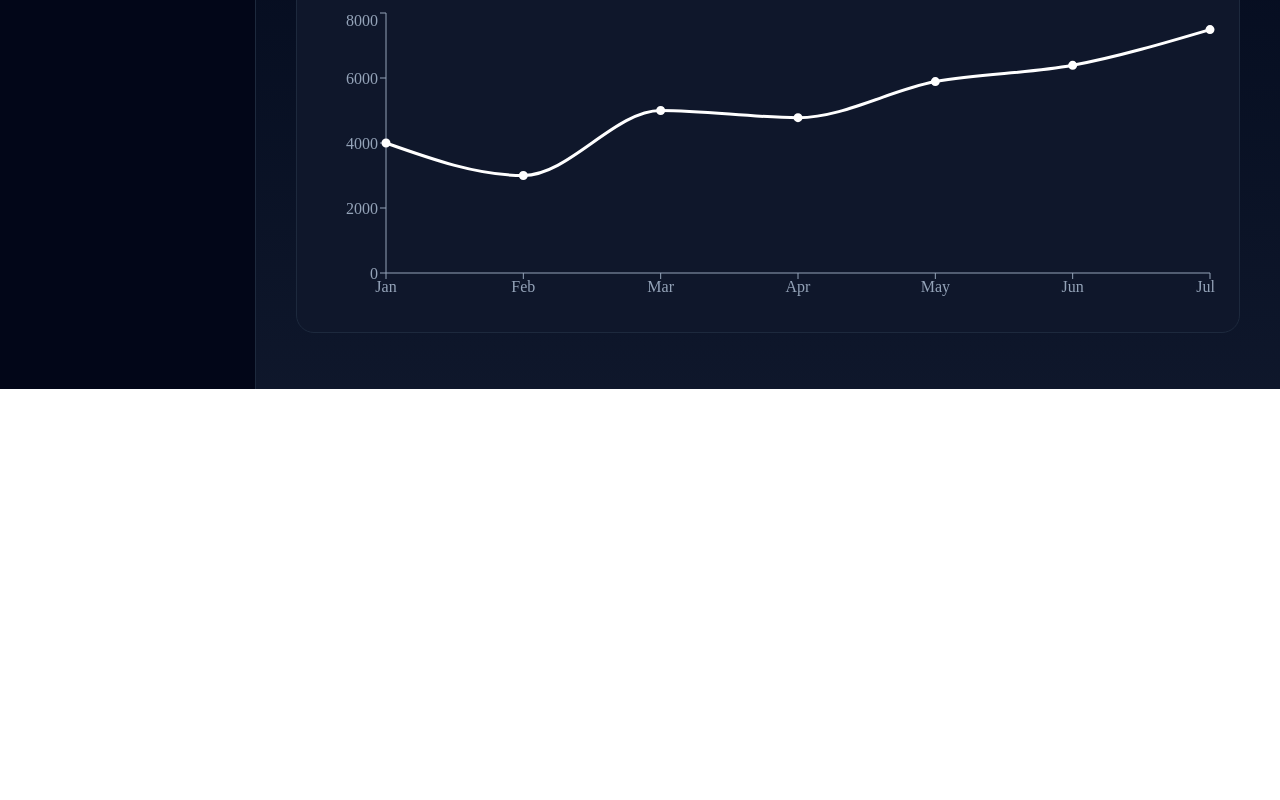
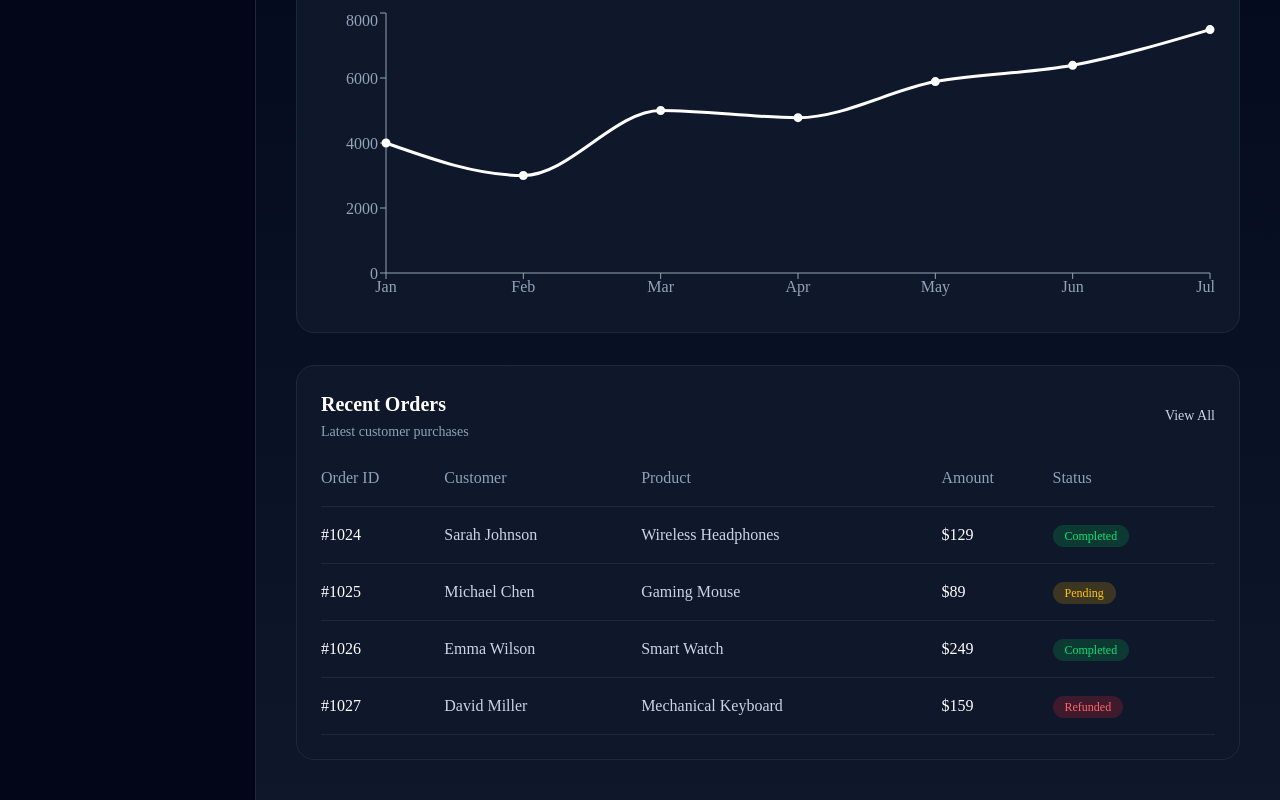
Before and after one commit to bilalahmedba395-byte/storepulse-ai, a Next.js app: page / in a window 1280 px wide. Shown: the part 411-1211 px from the top of the page. Before the commit the page ends 800 px from the top, so only its background shows below. Built offline with nearby package versions, Linux system fonts and the light colour scheme.

Commit message:
Add recent orders transaction table

```diff
--- a/app/page.tsx
+++ b/app/page.tsx
@@ -7,6 +7,7 @@ import {
 } from "lucide-react";
 import StatCard from "@/components/ui/stat-card";
 import RevenueChart from "@/components/ui/revenue-chart";
+import RecentOrders from "@/components/ui/recent-orders";
 export default function Home() {
   return (
     <main className="min-h-screen bg-slate-950 text-white">
@@ -96,6 +97,7 @@ export default function Home() {
   />
 </div>
 <RevenueChart />
+<RecentOrders />
         </section>
       </div>
     </main>
--- /dev/null
+++ b/components/ui/recent-orders.tsx
@@ -0,0 +1,106 @@
+const orders = [
+  {
+    id: "#1024",
+    customer: "Sarah Johnson",
+    product: "Wireless Headphones",
+    amount: "$129",
+    status: "Completed",
+  },
+  {
+    id: "#1025",
+    customer: "Michael Chen",
+    product: "Gaming Mouse",
+    amount: "$89",
+    status: "Pending",
+  },
+  {
+    id: "#1026",
+    customer: "Emma Wilson",
+    product: "Smart Watch",
+    amount: "$249",
+    status: "Completed",
+  },
+  {
+    id: "#1027",
+    customer: "David Miller",
+    product: "Mechanical Keyboard",
+    amount: "$159",
+    status: "Refunded",
+  },
+];
+
+export default function RecentOrders() {
+  return (
+    <div className="bg-slate-900 border border-slate-800 rounded-2xl p-6 mt-8">
+
+      <div className="flex items-center justify-between mb-6">
+        <div>
+          <h3 className="text-xl font-semibold">
+            Recent Orders
+          </h3>
+
+          <p className="text-slate-400 text-sm mt-1">
+            Latest customer purchases
+          </p>
+        </div>
+
+        <button className="text-sm text-slate-300 hover:text-white">
+          View All
+        </button>
+      </div>
+
+      <div className="overflow-x-auto">
+        <table className="w-full">
+
+          <thead>
+            <tr className="text-left text-slate-400 border-b border-slate-800">
+              <th className="pb-4 font-medium">Order ID</th>
+              <th className="pb-4 font-medium">Customer</th>
+              <th className="pb-4 font-medium">Product</th>
+              <th className="pb-4 font-medium">Amount</th>
+              <th className="pb-4 font-medium">Status</th>
+            </tr>
+          </thead>
+
+          <tbody>
+            {orders.map((order) => (
+              <tr
+                key={order.id}
+                className="border-b border-slate-800 hover:bg-slate-800/40 transition"
+              >
+                <td className="py-4">{order.id}</td>
+
+                <td className="py-4 text-slate-300">
+                  {order.customer}
+                </td>
+
+                <td className="py-4 text-slate-300">
+                  {order.product}
+                </td>
+
+                <td className="py-4 font-medium">
+                  {order.amount}
+                </td>
+
+                <td className="py-4">
+                  <span
+                    className={`px-3 py-1 rounded-full text-xs font-medium ${
+                      order.status === "Completed"
+                        ? "bg-green-500/20 text-green-400"
+                        : order.status === "Pending"
+                        ? "bg-yellow-500/20 text-yellow-400"
+                        : "bg-red-500/20 text-red-400"
+                    }`}
+                  >
+                    {order.status}
+                  </span>
+                </td>
+              </tr>
+            ))}
+          </tbody>
+
+        </table>
+      </div>
+    </div>
+  );
+}
```
